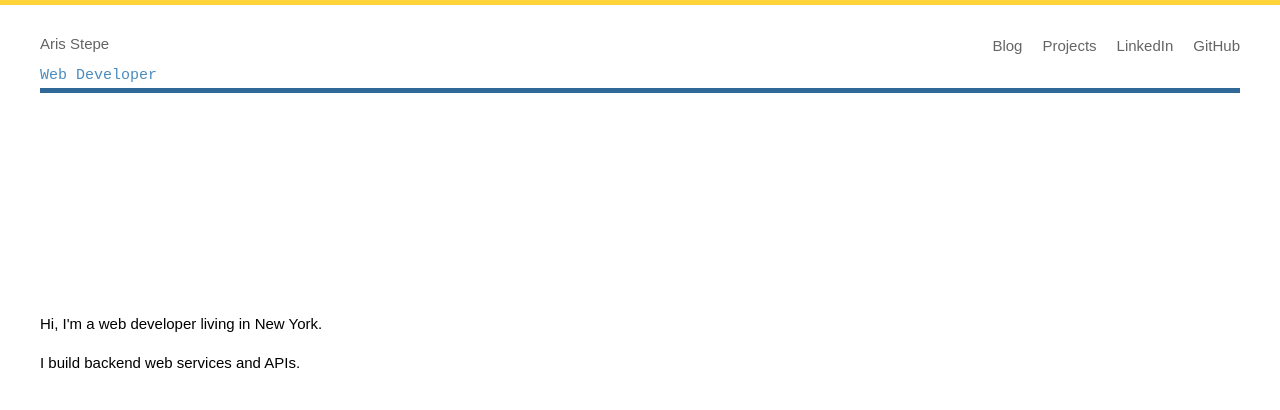
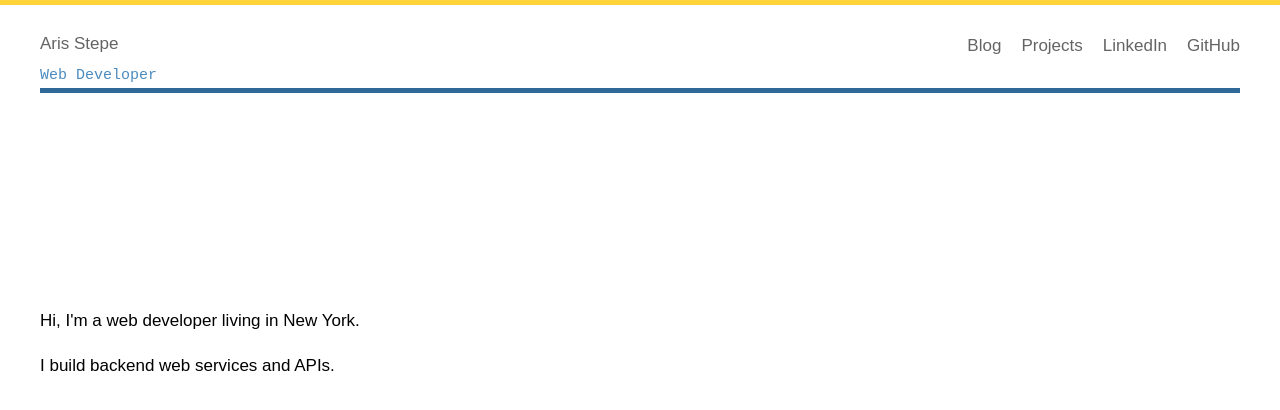
Before and after one commit to astepe/ari-blog, a Flask app: page / in a window 1280 px wide. Shown: the top 410 px of the page. Run offline with Flask 2, Linux system fonts and the light colour scheme.

Commit message:
edited html format

```diff
--- a/blog/templates/base.html
+++ b/blog/templates/base.html
@@ -96,7 +96,7 @@
   }
   p, a {
     font-family: Avant Garde, Avantgarde, Century Gothic, CenturyGothic, AppleGothic, sans-serif;
-    font-size: 15px;
+    font-size: 17px;
     font-style: normal;
     font-variant: normal;
     font-weight: 400;
```
